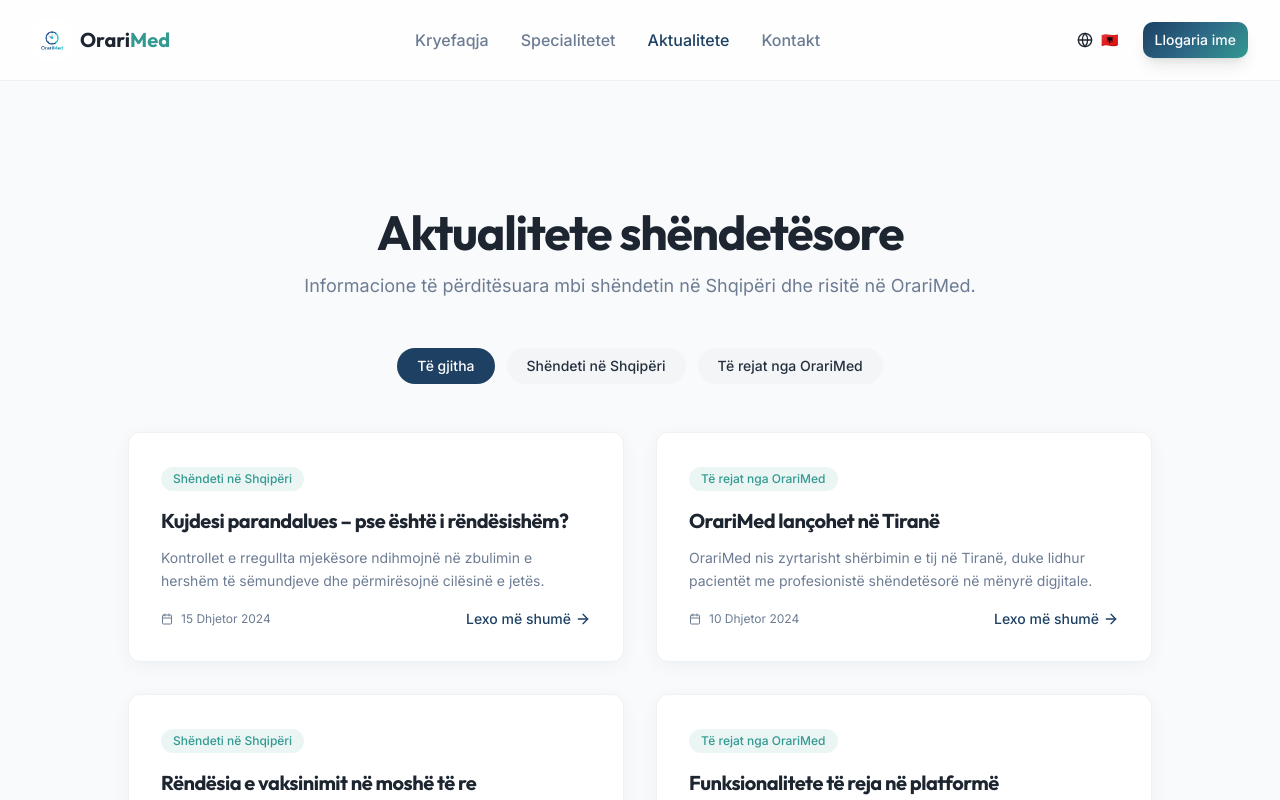
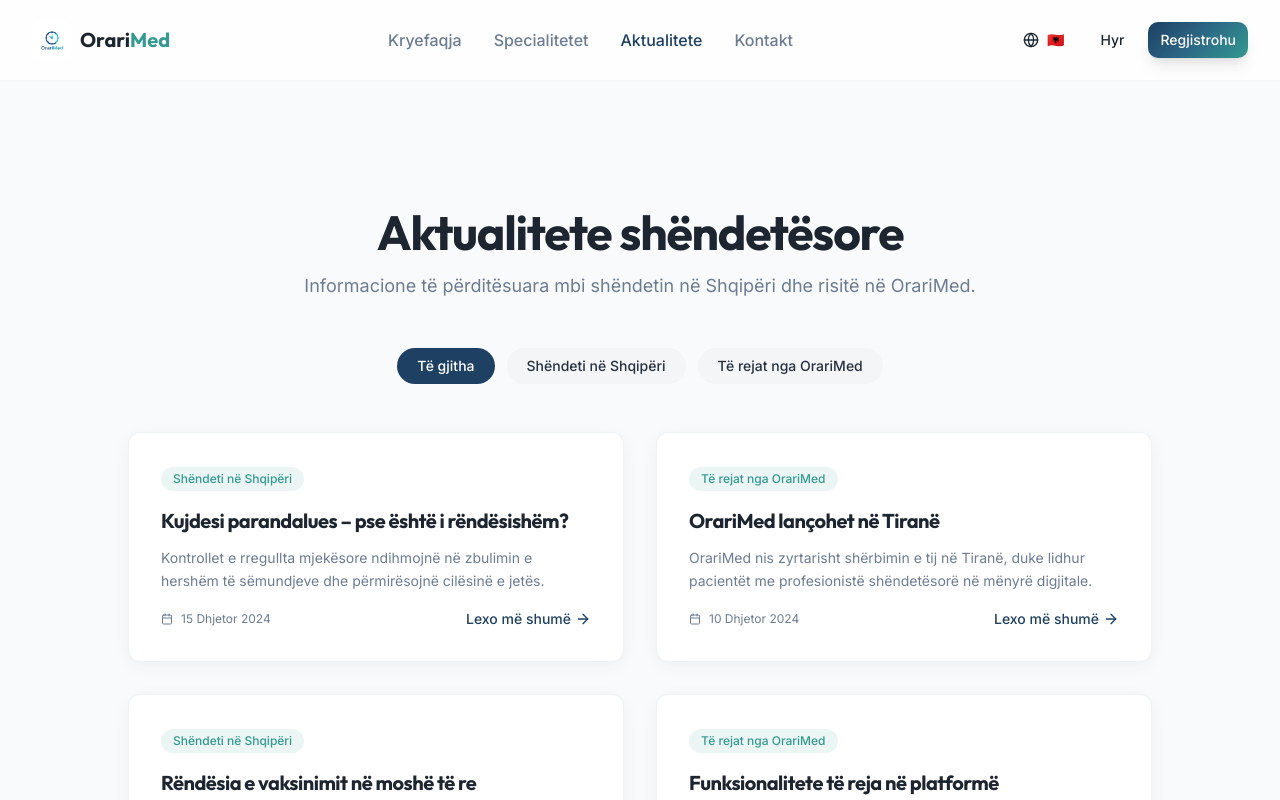
Before and after one commit to alexandrechabs/orarimed-front, a React (Vite) app: page /aktualitete in a window 1280 px wide. Shown: the top 800 px of the page. Built offline with nearby package versions, Linux system fonts and the light colour scheme.

Commit message:
correct account access

```diff
--- a/src/components/Navigation.tsx
+++ b/src/components/Navigation.tsx
@@ -6,7 +6,7 @@ import { motion, AnimatePresence } from 'framer-motion';
 import { useLanguage } from '@/lib/i18n/LanguageContext';
 import LanguageSelector from './LanguageSelector';
 import logoIcon from '@/assets/logo-icon.png';
-import { isAuthenticated } from '@/services/authService';
+import { authService } from '@/services/authService';
 
 const Navigation = () => {
   const [isOpen, setIsOpen] = useState(false);
@@ -58,7 +58,7 @@ const Navigation = () => {
           {/* Desktop CTA */}
           <div className="hidden lg:flex items-center gap-3">
             <LanguageSelector />
-            {isAuthenticated ? (
+            {authService.isAuthenticated() ? (
               <Button variant="hero" size="sm" asChild>
                 <Link to="/dashboard">{t.nav.account}</Link>
               </Button>
--- a/src/layouts/AuthenticatedLayout.tsx
+++ b/src/layouts/AuthenticatedLayout.tsx
@@ -197,7 +197,7 @@ const AuthenticatedLayout: React.FC<AuthenticatedLayoutProps> = ({
                     </p>
                     <p className="text-xs text-gray-500">{currentUser.email}</p>
                   </div>
-                  <Button variant="ghost" size="sm">
+                  <Button variant="ghost" size="sm" onClick={handleLogout}>
                     <LogOut className="h-4 w-4 mr-2" />
                     <span className="hidden sm:inline">Déconnexion</span>
                   </Button>
```
